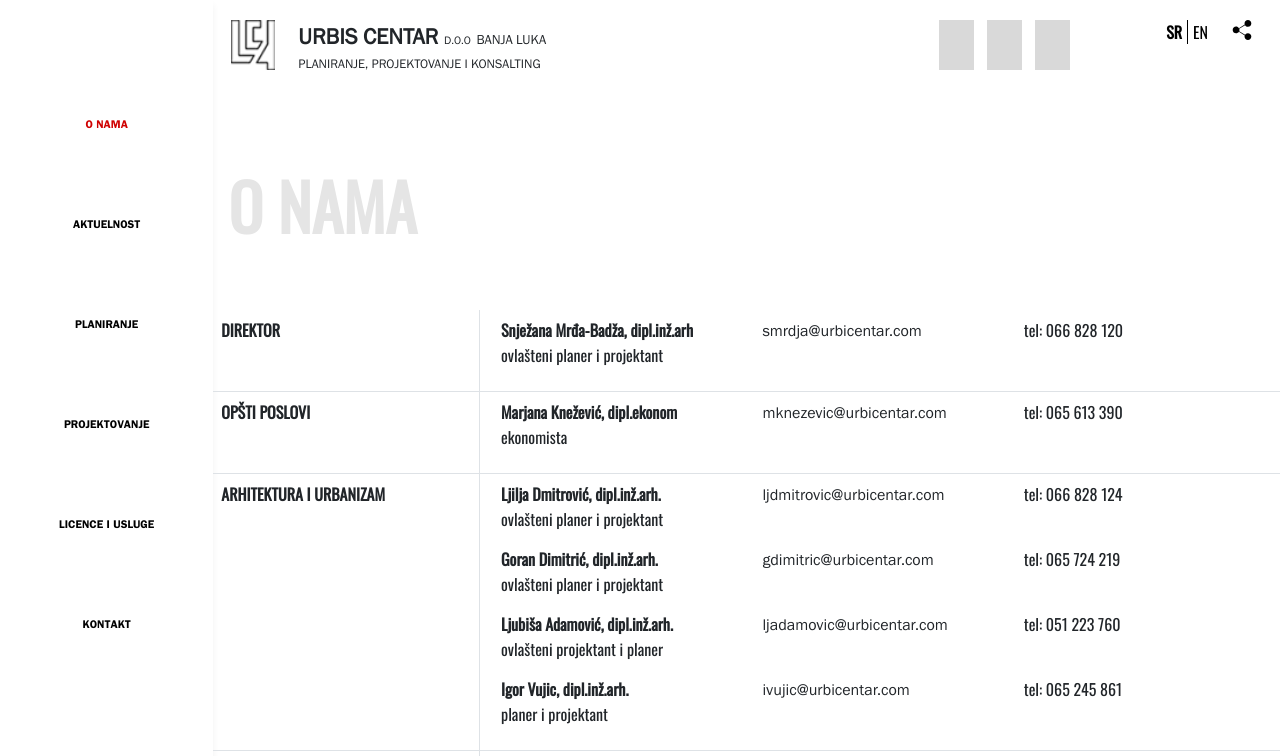
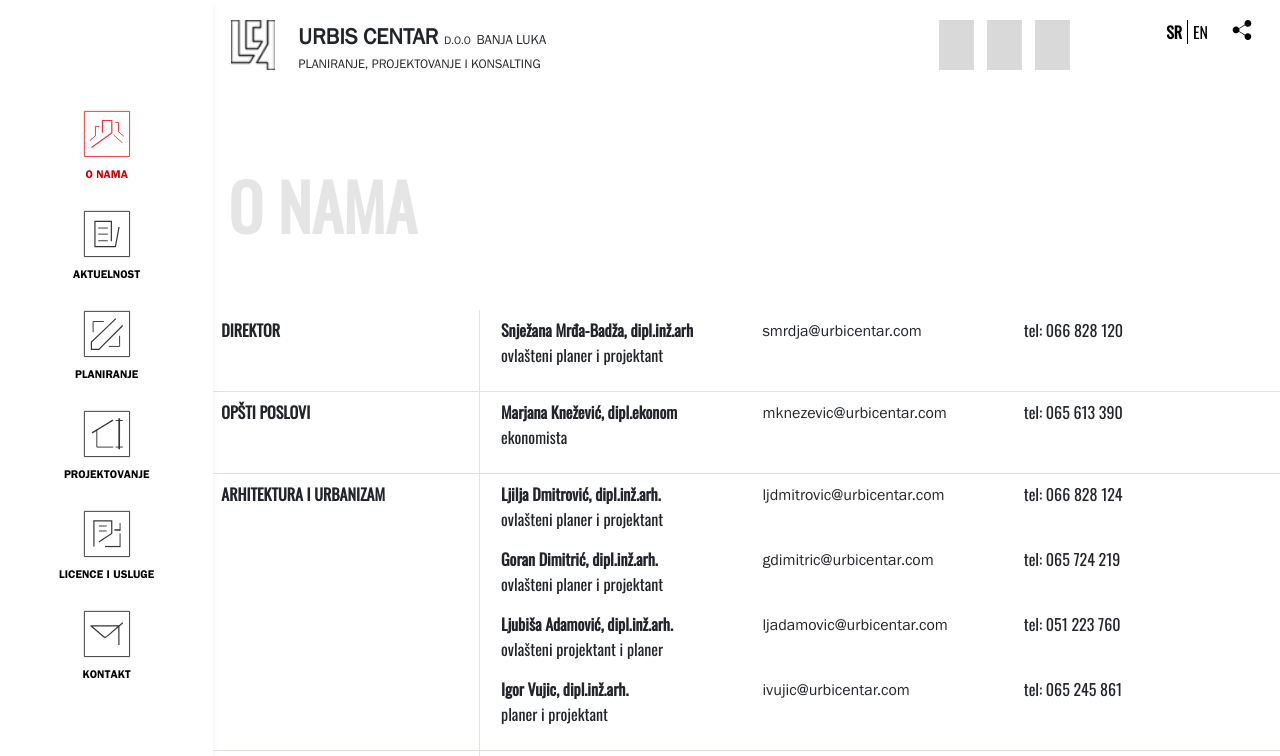
Before and after one commit to goranradmanovic/Urbis, a plain HTML site: page pages/aboutus.html in a window 1280 px wide. Shown: the top 756 px of the page. Drawn offline with nearby package versions, Linux system fonts and the light colour scheme.

Commit message:
Adding active icons on main nav

```diff
--- a/assets/css/main.css
+++ b/assets/css/main.css
@@ -85,13 +85,61 @@ body {
 	font-weight: 700
 }
 
-.aside__navbar--item > img {
+.aside__navbar--item--icon {
   width: 50px;
 	height: 50px;
-	object-fit: cover
+	margin: 0 auto;
 }
 
-.aside__navbar--item:hover > img {
+#aboutus > .aside__navbar--item--icon {
+	background: url('../images/icons/navigation/aboutus.svg') center/contain no-repeat
+}
+
+#aboutus.active > .aside__navbar--item--icon {
+	background: url('../images/icons/navigation/aboutus-active.svg') center/contain no-repeat
+}
+
+#actuality > .aside__navbar--item--icon {
+	background: url('../images/icons/navigation/actuality.svg') center/contain no-repeat
+}
+
+#actuality.active > .aside__navbar--item--icon {
+	background: url('../images/icons/navigation/actuality-active.svg') center/contain no-repeat
+}
+
+#spaceplan > .aside__navbar--item--icon {
+	background: url('../images/icons/navigation/spaceplan.svg') center/contain no-repeat
+}
+
+#spaceplan.active > .aside__navbar--item--icon {
+	background: url('../images/icons/navigation/spaceplan-active.svg') center/contain no-repeat
+}
+
+#designing > .aside__navbar--item--icon {
+	background: url('../images/icons/navigation/designing.svg') center/contain no-repeat
+}
+
+#designing.active > .aside__navbar--item--icon {
+	background: url('../images/icons/navigation/designing-active.svg') center/contain no-repeat
+}
+
+#licensesservices > .aside__navbar--item--icon {
+	background: url('../images/icons/navigation/licensesservices.svg') center/contain no-repeat
+}
+
+#licensesservices.active > .aside__navbar--item--icon {
+	background: url('../images/icons/navigation/licensesservices-active.svg') center/contain no-repeat
+}
+
+#contacts > .aside__navbar--item--icon {
+	background: url('../images/icons/navigation/contacts.svg') center/contain no-repeat
+}
+
+#contacts.active > .aside__navbar--item--icon {
+	background: url('../images/icons/navigation/contacts-active.svg') center/contain no-repeat
+}
+
+.aside__navbar--item--icon:hover {
   opacity: .7
 }
 
```
